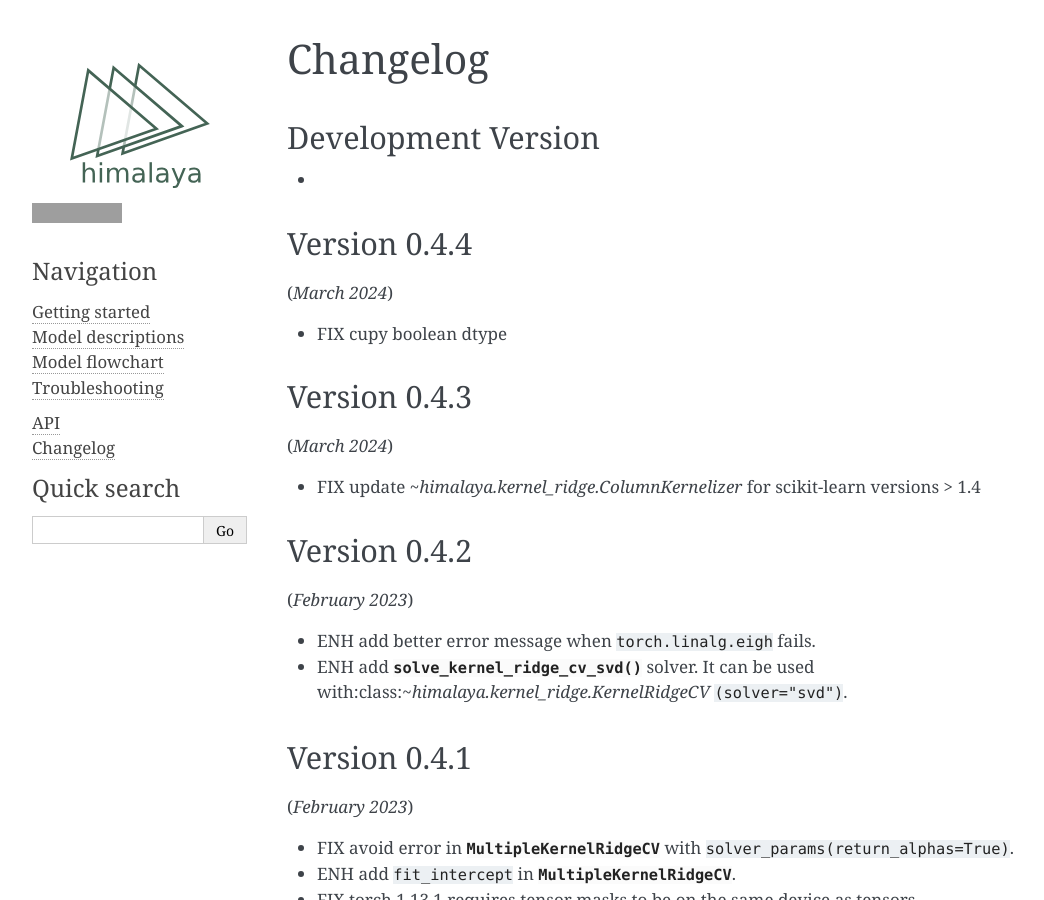
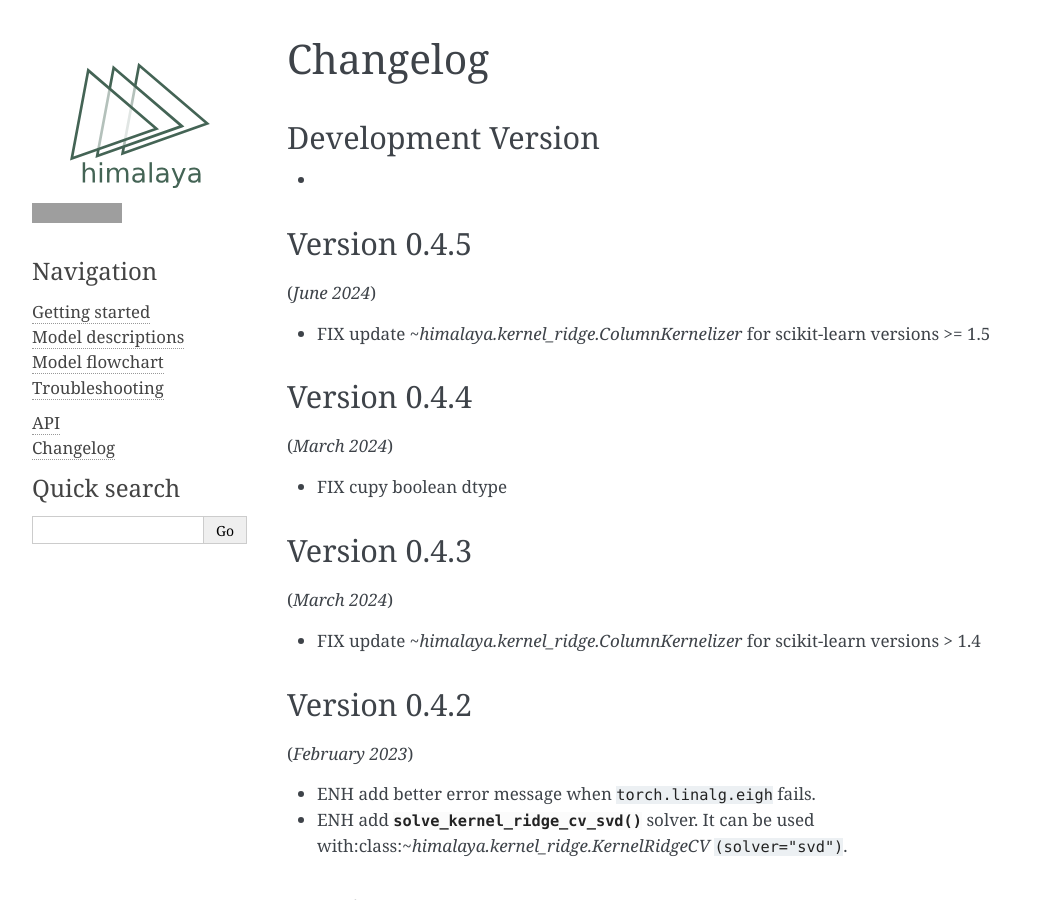
Before and after one commit to gallantlab/himalaya, a Sphinx documentation site: the page built from doc/changelog.rst, in a window 1280 px wide and 900 px high. Shown: the whole window, without its empty margins (18-1062 px from the left). Built offline with Sphinx 7.4.7, drawn with Linux system fonts in a browser that asks for light colours; pages that are not in the unit, such as notebooks, are missing from menus; grey boxes are pictures that could not be loaded.

Commit message:
MNT version 0.4.5

```diff
--- a/doc/changelog.rst
+++ b/doc/changelog.rst
@@ -5,6 +5,12 @@ Development Version
 -------------------
 
 -
+
+Version 0.4.5
+-------------
+(*June 2024*)
+
+- FIX update `~himalaya.kernel_ridge.ColumnKernelizer` for scikit-learn versions >= 1.5
 
 Version 0.4.4
 -------------
--- a/himalaya/__init__.py
+++ b/himalaya/__init__.py
@@ -7,7 +7,7 @@ from . import scoring
 from . import utils
 from . import viz
 
-__version__ = '0.4.4'
+__version__ = '0.4.5'
 
 __all__ = [
     backend,
```
